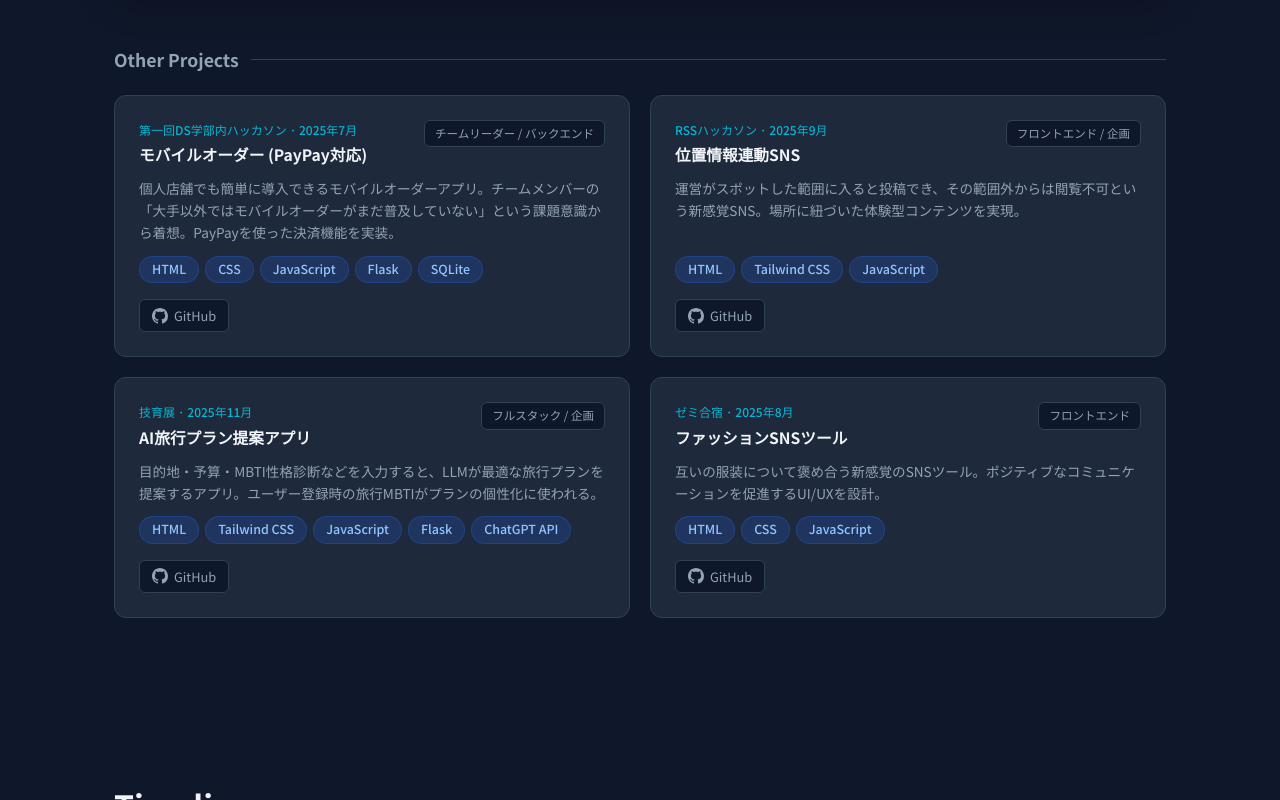
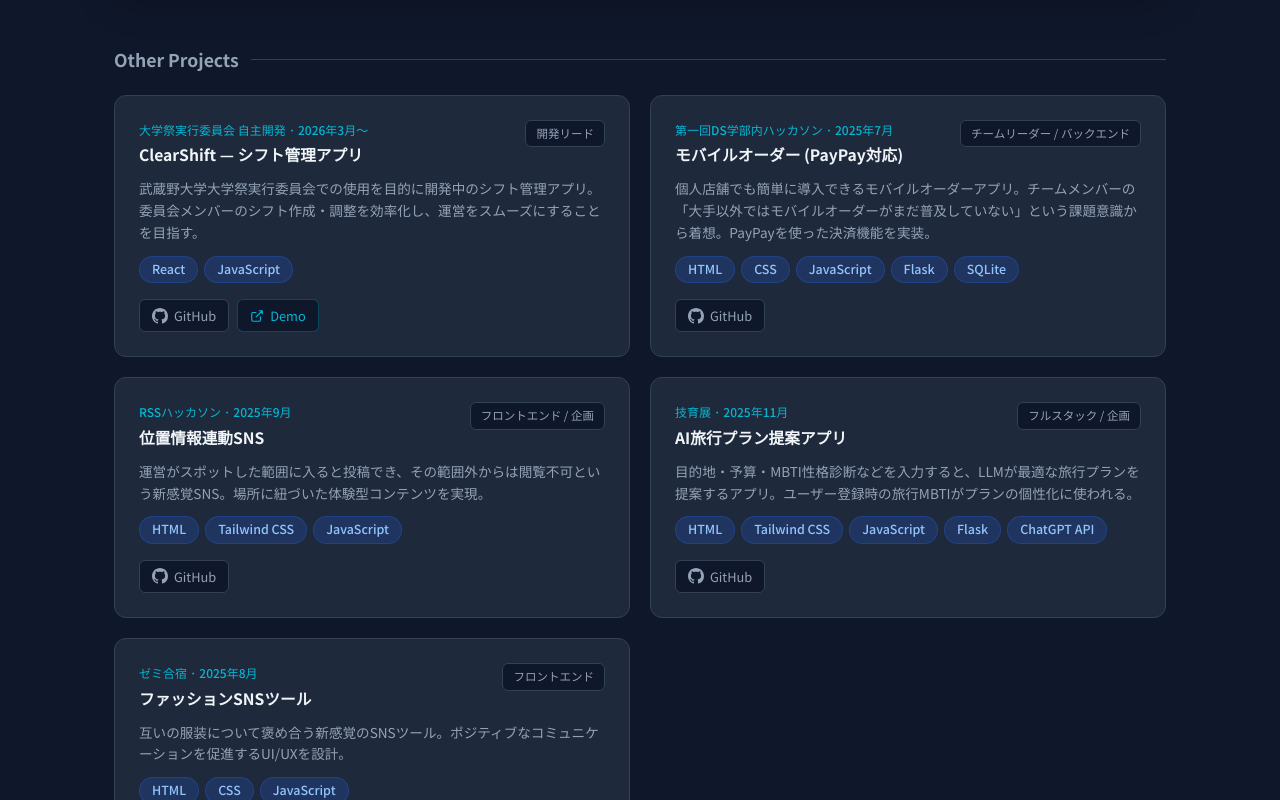
Before and after one commit to s2422092/portfolio, a React (Vite) app: page / in a window 1280 px wide. Shown: the part 3360-4160 px from the top of the page. Built offline with nearby package versions, Linux system fonts and the light colour scheme.

Commit message:
項目の追加

```diff
--- a/src/data/profile.js
+++ b/src/data/profile.js
@@ -33,6 +33,17 @@
 };
 
 export const projects = [
+  {
+    id: 6,
+    title: 'ClearShift — シフト管理アプリ',
+    event: '大学祭実行委員会 自主開発',
+    period: '2026年3月〜',
+    description: '武蔵野大学大学祭実行委員会での使用を目的に開発中のシフト管理アプリ。委員会メンバーのシフト作成・調整を効率化し、運営をスムーズにすることを目指す。',
+    tech: ['React', 'JavaScript'],
+    github: 'https://github.com/s2422092/ClearShift',
+    demo: 'https://clear-shift-r0pnrrq1d-s2422092s-projects.vercel.app/',
+    role: '開発リード',
+  },
   {
     id: 1,
     title: 'モバイルオーダー (PayPay対応)',
@@ -91,7 +102,8 @@
     year: '2026年',
     items: [
       { month: '1月', title: '成人式・同窓会幹事', desc: '印西市20歳を祝う会の運営委員として成人式を企画・運営' },
-      { month: '2月', title: 'Aihack 参加', desc: 'AI活用のハッカソンに参加予定' },
+      { month: '2月', title: 'スノーボード（地元メンバー）', desc: '地元のメンバーと2月の頭にスノーボードへ。毎年恒例の仲間との冬の楽しみ' },
+      { month: '3月', title: 'スノーボード幹事（大学の友達）/ シフトアプリ開発', desc: '自ら幹事となり大学の友人を集めてスノーボードを企画・実施。また大学祭実行委員会で使用するシフト管理アプリ「ClearShift」の開発を開始' },
     ],
   },
   {
```
